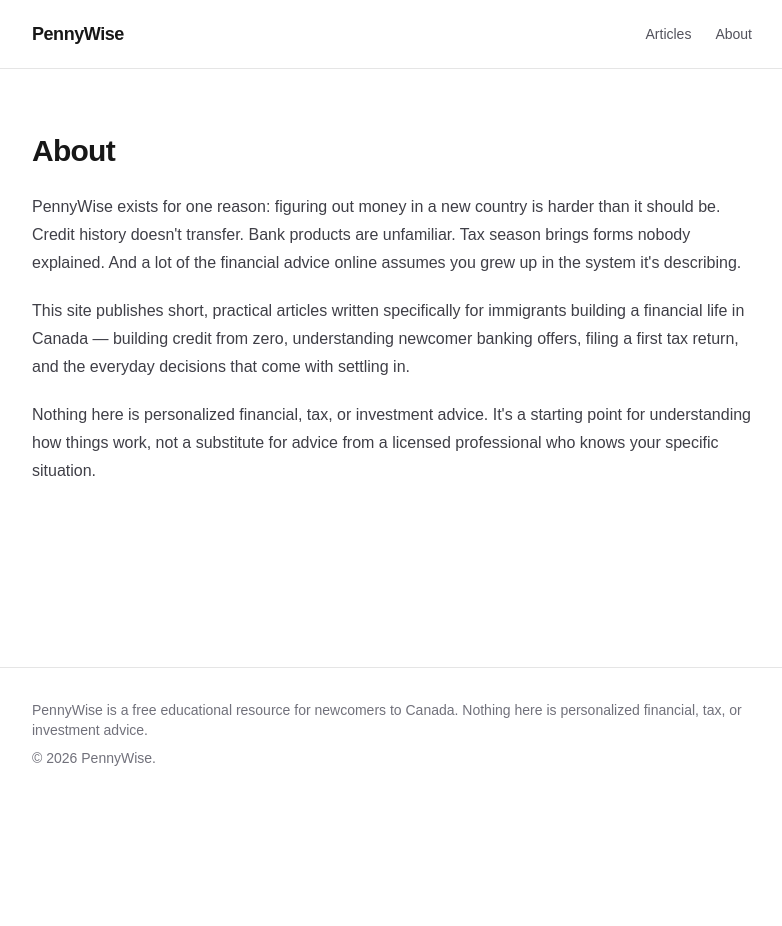
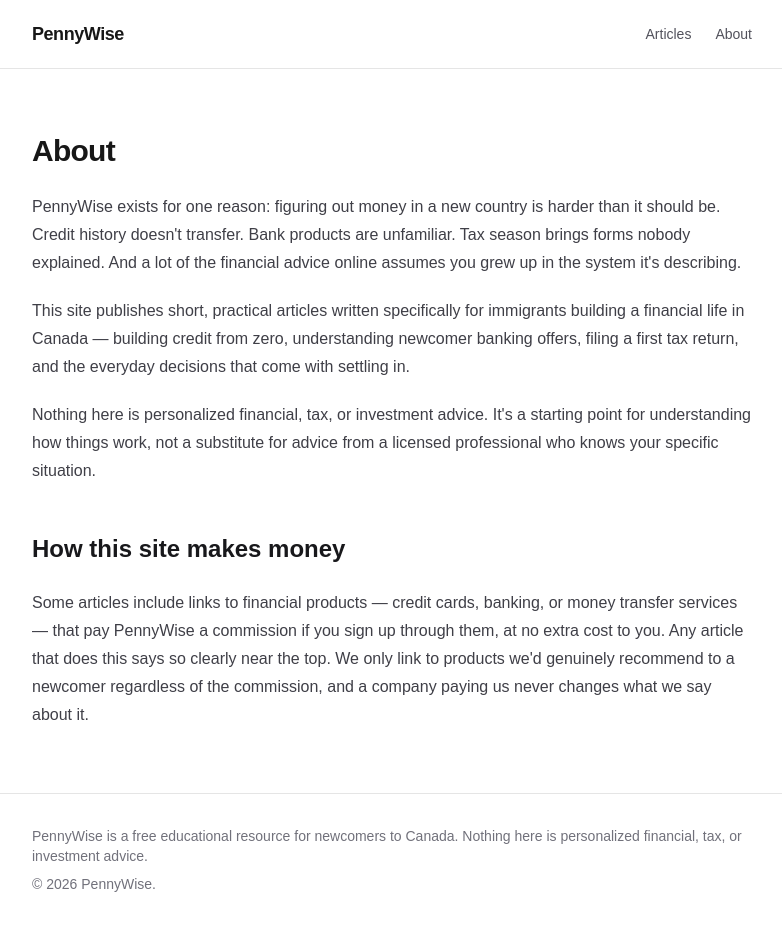
Before and after one commit to ziico13/PennyWise, a Next.js app: page /about in a window 1280 px wide. Shown: the whole page, without its empty margins (248-1030 px from the left). Before the commit the page ends 800 px from the top, so only its background shows below. Built offline with nearby package versions, Linux system fonts and the light colour scheme.

Commit message:
Add affiliate disclosure infrastructure
Adds a hasAffiliateLinks frontmatter flag, an AffiliateDisclosure
banner shown on posts that set it, and a "How this site makes
money" section on the About page, ahead of adding any actual
affiliate links.

```diff
--- a/app/about/page.tsx
+++ b/app/about/page.tsx
@@ -28,6 +28,16 @@ export default function AboutPage() {
           substitute for advice from a licensed professional who knows your
           specific situation.
         </p>
+        <h2>How this site makes money</h2>
+        <p>
+          Some articles include links to financial products &mdash; credit
+          cards, banking, or money transfer services &mdash; that pay
+          PennyWise a commission if you sign up through them, at no extra
+          cost to you. Any article that does this says so clearly near the
+          top. We only link to products we&apos;d genuinely recommend to a
+          newcomer regardless of the commission, and a company paying us
+          never changes what we say about it.
+        </p>
       </div>
     </div>
   );
--- a/app/blog/[slug]/page.tsx
+++ b/app/blog/[slug]/page.tsx
@@ -4,6 +4,7 @@ import { notFound } from "next/navigation";
 import matter from "gray-matter";
 import { MDXRemote } from "next-mdx-remote/rsc";
 import { getAllSlugs, getPostMeta } from "@/lib/posts";
+import { AffiliateDisclosure } from "@/components/AffiliateDisclosure";
 
 const POSTS_DIR = path.join(process.cwd(), "content", "posts");
 
@@ -63,6 +64,8 @@ export default async function BlogPostPage({
         </div>
       </header>
 
+      {meta.hasAffiliateLinks && <AffiliateDisclosure />}
+
       <div className="prose prose-zinc dark:prose-invert max-w-none">
         <MDXRemote source={content} />
       </div>
--- /dev/null
+++ b/components/AffiliateDisclosure.tsx
@@ -0,0 +1,13 @@
+export function AffiliateDisclosure() {
+  return (
+    <div className="mb-10 rounded-md border border-black/10 bg-zinc-50 px-4 py-3 text-sm text-zinc-600 dark:border-white/10 dark:bg-zinc-900 dark:text-zinc-400">
+      This article contains one or more affiliate links. If you sign up
+      through them, PennyWise may earn a commission at no extra cost to you.
+      We only recommend products we&apos;d suggest anyway — see our{" "}
+      <a href="/about" className="underline underline-offset-2">
+        about page
+      </a>{" "}
+      for how that works.
+    </div>
+  );
+}
--- a/lib/posts.ts
+++ b/lib/posts.ts
@@ -13,6 +13,7 @@ export type PostMeta = {
   author: string;
   tags: string[];
   readingTime: string;
+  hasAffiliateLinks: boolean;
 };
 
 function readPostFile(slug: string) {
@@ -38,6 +39,7 @@ export function getPostMeta(slug: string): PostMeta {
     author: data.author,
     tags: data.tags ?? [],
     readingTime: readingTime(content).text,
+    hasAffiliateLinks: data.hasAffiliateLinks ?? false,
   };
 }
 
```
